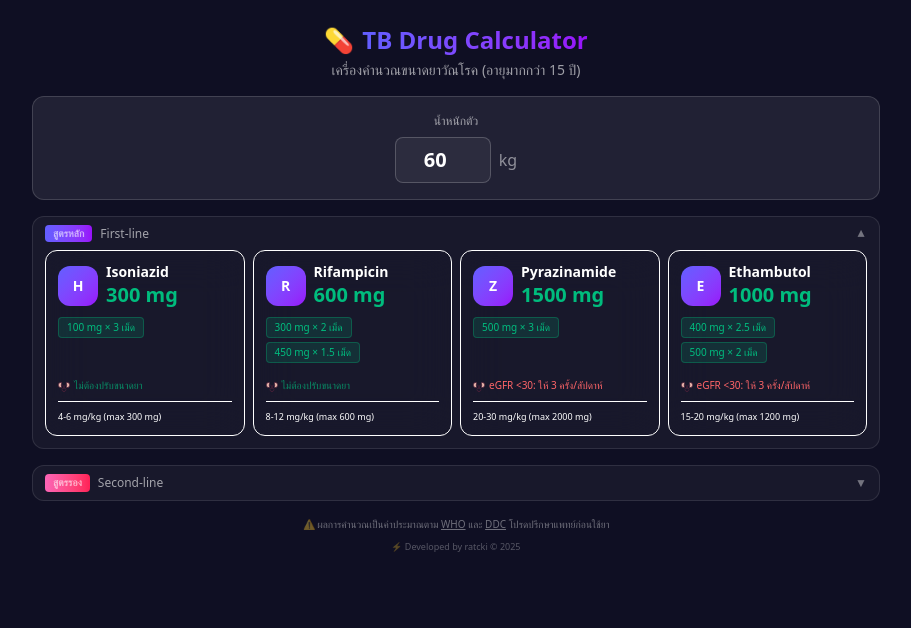
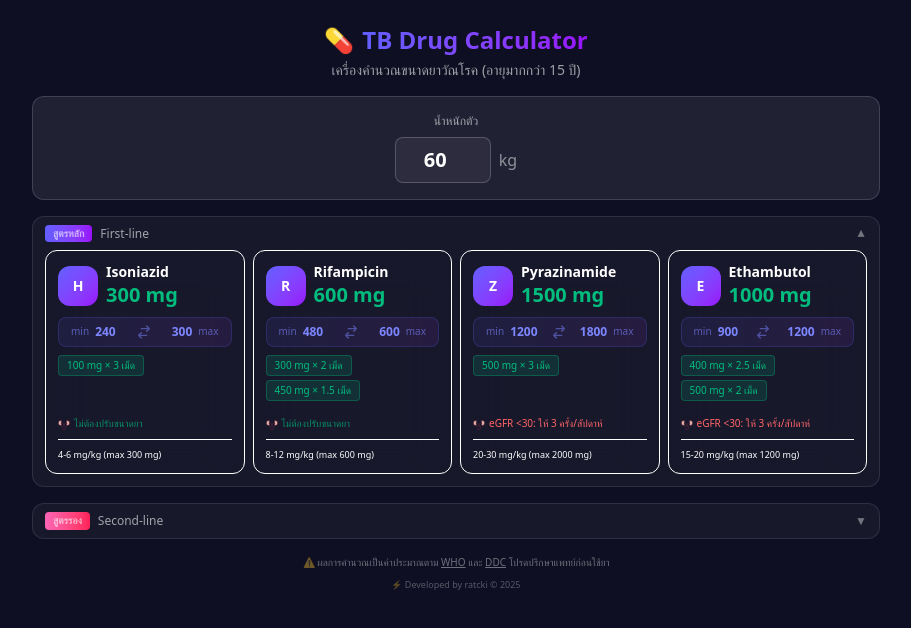
Before and after one commit to ratcki/tb-drug-calculator, a Nuxt app: page / in a window 1280 px wide. Shown: the top 628 px of the page, without its empty margins (184-1095 px from the left). Built offline with nearby package versions, Linux system fonts and the light colour scheme.

Commit message:
feat: Display drug dose range in UI and update Streptomycin dosage calculation.

```diff
--- a/app/components/DrugCard.vue
+++ b/app/components/DrugCard.vue
@@ -13,6 +13,8 @@ interface Props {
     category: 'first-line' | 'second-line'
     egfrNote: string
     calculatedDose: number
+    calculatedDoseMin: number
+    calculatedDoseMax: number
     formattedDose: string
     tablets: { size: number; count: number }[]
     useWeightBand: boolean
@@ -30,6 +32,16 @@ const dosePerKgDisplay = computed(() => {
     return `${props.drug.fixedDoseMin}-${props.drug.fixedDoseMax} mg`
   }
   return `${props.drug.dosePerKgMin}-${props.drug.dosePerKgMax} mg/kg`
+})
+
+const doseMin = computed(() => {
+  if (isFixedDose.value) return null
+  return Math.round(props.drug.calculatedDoseMin)
+})
+
+const doseMax = computed(() => {
+  if (isFixedDose.value) return null
+  return Math.round(props.drug.calculatedDoseMax)
 })
 </script>
 
@@ -49,6 +61,21 @@ const dosePerKgDisplay = computed(() => {
       <div class="flex-1 min-w-0">
         <h4 class="text-sm font-semibold leading-tight text-text-primary">{{ drug.name }}</h4>
         <div class="text-xl font-bold text-emerald-500">{{ drug.formattedDose }}</div>
+      </div>
+    </div>
+
+    <!-- Dose Range (weight-based bounds) -->
+    <div v-if="doseMin && doseMax" class="flex items-center justify-between px-3 py-1.5 text-xs font-medium rounded-lg bg-gradient-to-r from-indigo-500/10 to-purple-500/10 border border-indigo-500/20 text-indigo-400">
+      <div class="flex items-center gap-1.5">
+        <span class="text-indigo-400/60 text-[10px]">min</span>
+        <span class="font-semibold">{{ doseMin }}</span>
+      </div>
+      <svg class="w-4 h-4 text-indigo-400/50" fill="none" viewBox="0 0 24 24" stroke="currentColor">
+        <path stroke-linecap="round" stroke-linejoin="round" stroke-width="2" d="M8 7h12m0 0l-4-4m4 4l-4 4m0 6H4m0 0l4 4m-4-4l4-4" />
+      </svg>
+      <div class="flex items-center gap-1.5">
+        <span class="font-semibold">{{ doseMax }}</span>
+        <span class="text-indigo-400/60 text-[10px]">max</span>
       </div>
     </div>
 
--- a/app/composables/useDrugCalculator.ts
+++ b/app/composables/useDrugCalculator.ts
@@ -27,6 +27,8 @@ export interface Drug {
 
 export interface DrugResult extends Drug {
   calculatedDose: number
+  calculatedDoseMin: number
+  calculatedDoseMax: number
   formattedDose: string
   tablets: { size: number; count: number }[]
   useWeightBand: boolean
@@ -79,7 +81,7 @@ const DRUGS: Drug[] = [
   },
   {
     id: 'streptomycin', name: 'Streptomycin', abbr: 'S',
-    dosePerKgMin: 12, dosePerKgMax: 18, maxDose: 1000,
+    dosePerKgMin: 15, dosePerKgMax: 25, maxDose: 1000,
     tabletSizes: [], type: 'injectable', category: 'second-line',
     egfrNote: 'eGFR <30: ให้ 2-3 ครั้ง/สัปดาห์'
   },
@@ -113,6 +115,10 @@ export function useDrugCalculator() {
       let dose: number
       let useWeightBand = false
 
+      // Calculate lower and upper bounds based on weight
+      const doseMin = Math.min(weight.value! * drug.dosePerKgMin, drug.maxDose)
+      const doseMax = Math.min(weight.value! * drug.dosePerKgMax, drug.maxDose)
+
       // Priority: 1. Fixed dose, 2. Weight band, 3. Calculate
       if (drug.fixedDoseMin !== undefined && drug.fixedDoseMax !== undefined) {
         // Fixed dose drugs (e.g., Levofloxacin for TB)
@@ -129,6 +135,8 @@ export function useDrugCalculator() {
       return {
         ...drug,
         calculatedDose: dose,
+        calculatedDoseMin: doseMin,
+        calculatedDoseMax: doseMax,
         formattedDose: `${Math.round(dose)} mg`,
         tablets: drug.tabletSizes.map(size => ({
           size,
```
